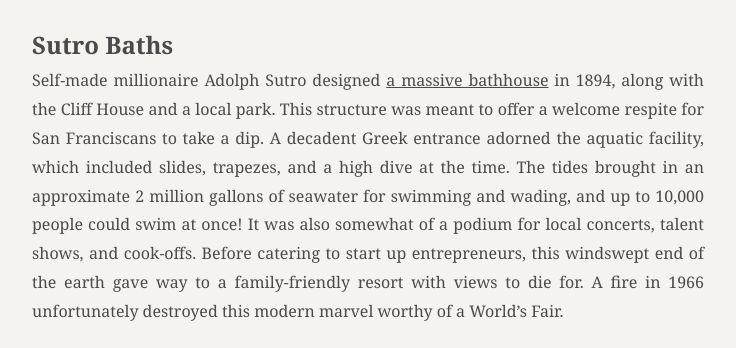
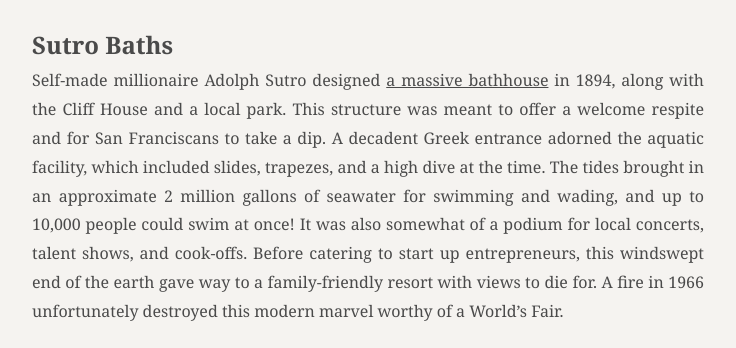
Before and after one commit to rsyue/rsyue.github.io, a plain HTML site: page break_room/lands_end.html in a window 1280 px wide. Shown: the part 1295-1643 px from the top of the page, without its empty margins (272-1008 px from the left). Drawn offline with Linux system fonts and the light colour scheme; grey boxes are pictures that could not be loaded.

```diff
--- a/break_room/lands_end.html
+++ b/break_room/lands_end.html
@@ -167,7 +167,7 @@
       <p>You may find it bemusing that the first hike I am recommending is actually within San Francisco city limits! Or you may believe it to be surreptitious sponsorship by the city of San Franscisco :). Make no mistake&mdash;I will take you along many a trail in the North, South, and East Bay as well as the coast, in due time. But when you have sweeping views of the ocean, a clear shot at the Golden Gate, a wooded hike, and the chance to see European art and dine on all manner of ethnic food, that makes my cut for something hard to miss! This post will focus on the hiking portion, but definitely look to your favorite guide book or review site for additional local spots!</p>
       <div class="image-placeholder"><img src="../img/break_room/lands_end/intro.jpg", width="400"></div>
       <h2>Sutro Baths</h2>
-      <p>Self-made millionaire Adolph Sutro designed <a href="https://www.nps.gov/goga/learn/historyculture/sutro-baths.htm">a massive bathhouse</a> in 1894, along with the Cliff House and a local park. This structure was meant to offer a welcome respite for San Franciscans to take a dip. A decadent Greek entrance adorned the aquatic facility, which included slides, trapezes, and a high dive at the time. The tides brought in an approximate 2 million gallons of seawater for swimming and wading, and up to 10,000 people could swim at once! It was also somewhat of a podium for local concerts, talent shows, and cook-offs. Before catering to start up entrepreneurs, this windswept end of the earth gave way to a family-friendly resort with views to die for. A fire in 1966 unfortunately destroyed this modern marvel worthy of a World’s Fair.</p>
+      <p>Self-made millionaire Adolph Sutro designed <a href="https://www.nps.gov/goga/learn/historyculture/sutro-baths.htm">a massive bathhouse</a> in 1894, along with the Cliff House and a local park. This structure was meant to offer a welcome respite and for San Franciscans to take a dip. A decadent Greek entrance adorned the aquatic facility, which included slides, trapezes, and a high dive at the time. The tides brought in an approximate 2 million gallons of seawater for swimming and wading, and up to 10,000 people could swim at once! It was also somewhat of a podium for local concerts, talent shows, and cook-offs. Before catering to start up entrepreneurs, this windswept end of the earth gave way to a family-friendly resort with views to die for. A fire in 1966 unfortunately destroyed this modern marvel worthy of a World’s Fair.</p>
       <div class="image-placeholder"><img src="../img/break_room/lands_end/lot_1.jpg", width="400"></div>
       <p>Today, you can tour the remains of this piece of San Francisco history, the whole of which (adjacent land included) <a href="https://www.parksconservancy.org/parks/lands-end">was revamped by the National Park Service</a> in 2006, who added a visitor center and several trails. Today we will hike the <a href="https://www.nps.gov/places/000/lands-end-trailhead.htm">Coastal Trail</a>.</p>
       <p>It is recommended you start the trail at the Baths. Even the parking lot on Pt. Lobos Ave. offers some nice initial views.</p>
```
